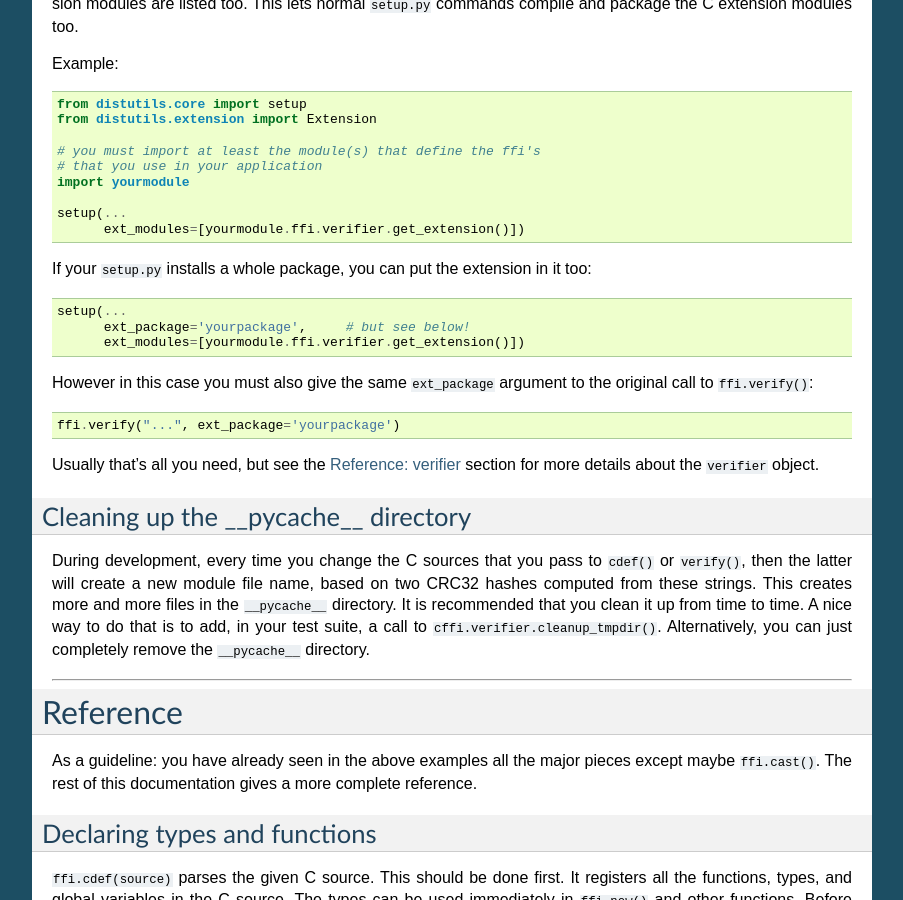
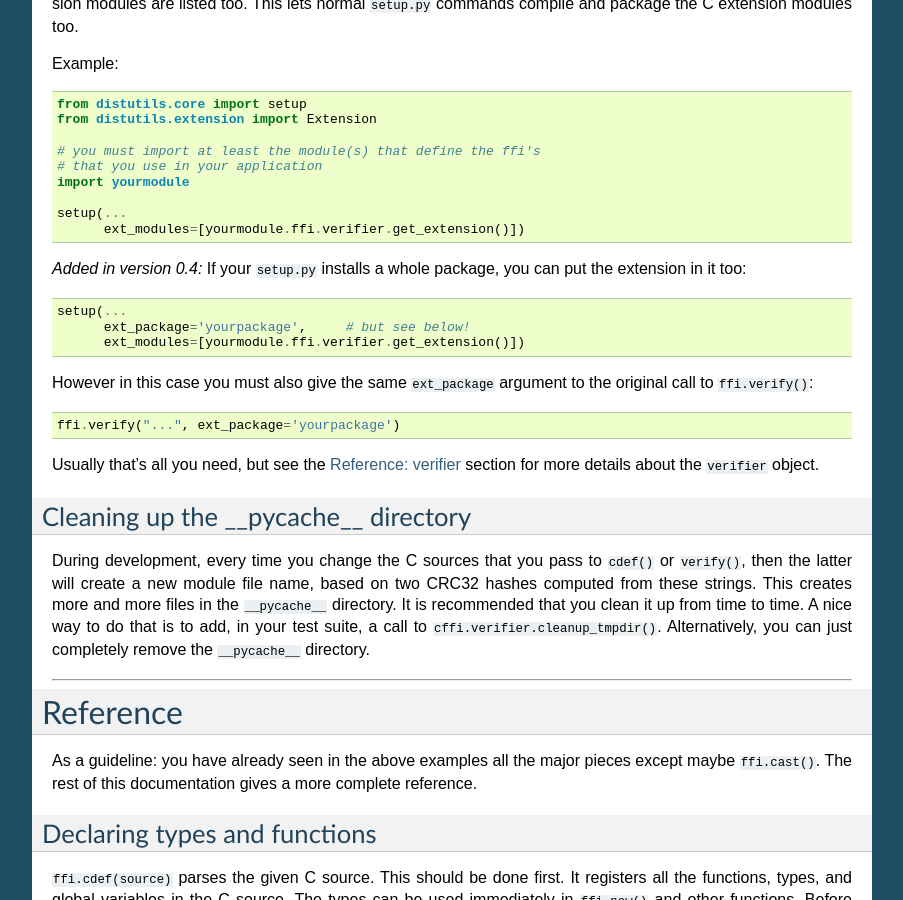
Before and after one commit to tharvik/cffi, a Sphinx documentation site: the page built from doc/source/index.rst, in a window 1280 px wide and 900 px high, scrolled down 3946 px. Shown: the whole window, without its empty margins (198-1101 px from the left). Built offline with Sphinx 7.4.7, drawn with Linux system fonts in a browser that asks for light colours.

Commit message:
Mention versionadded 0.4.

```diff
--- a/doc/source/index.rst
+++ b/doc/source/index.rst
@@ -308,8 +308,11 @@ Example::
   setup(...
         ext_modules=[yourmodule.ffi.verifier.get_extension()])
 
-If your ``setup.py`` installs a whole package, you can put the extension
-in it too::
+.. versionadded:: 0.4
+   If your ``setup.py`` installs a whole package, you can put the extension
+   in it too:
+
+::
 
   setup(...
         ext_package='yourpackage',     # but see below!
```
